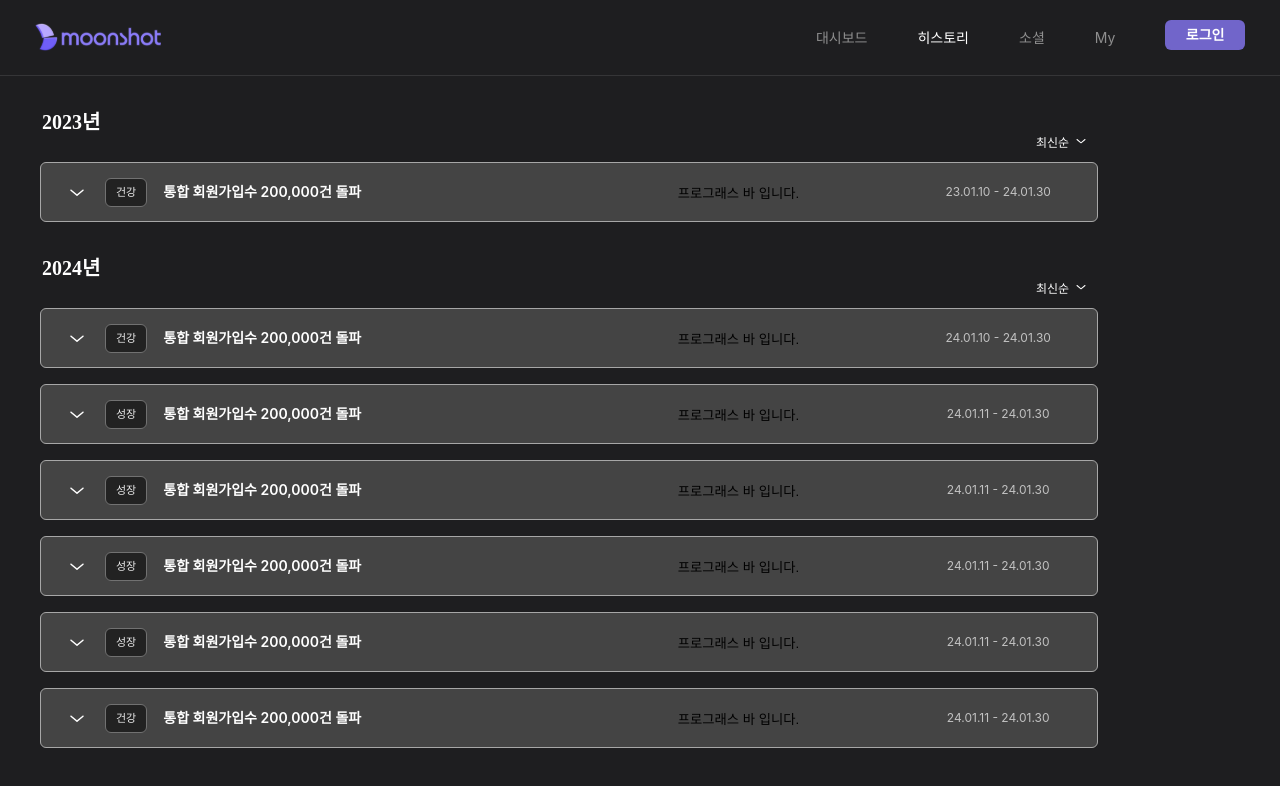
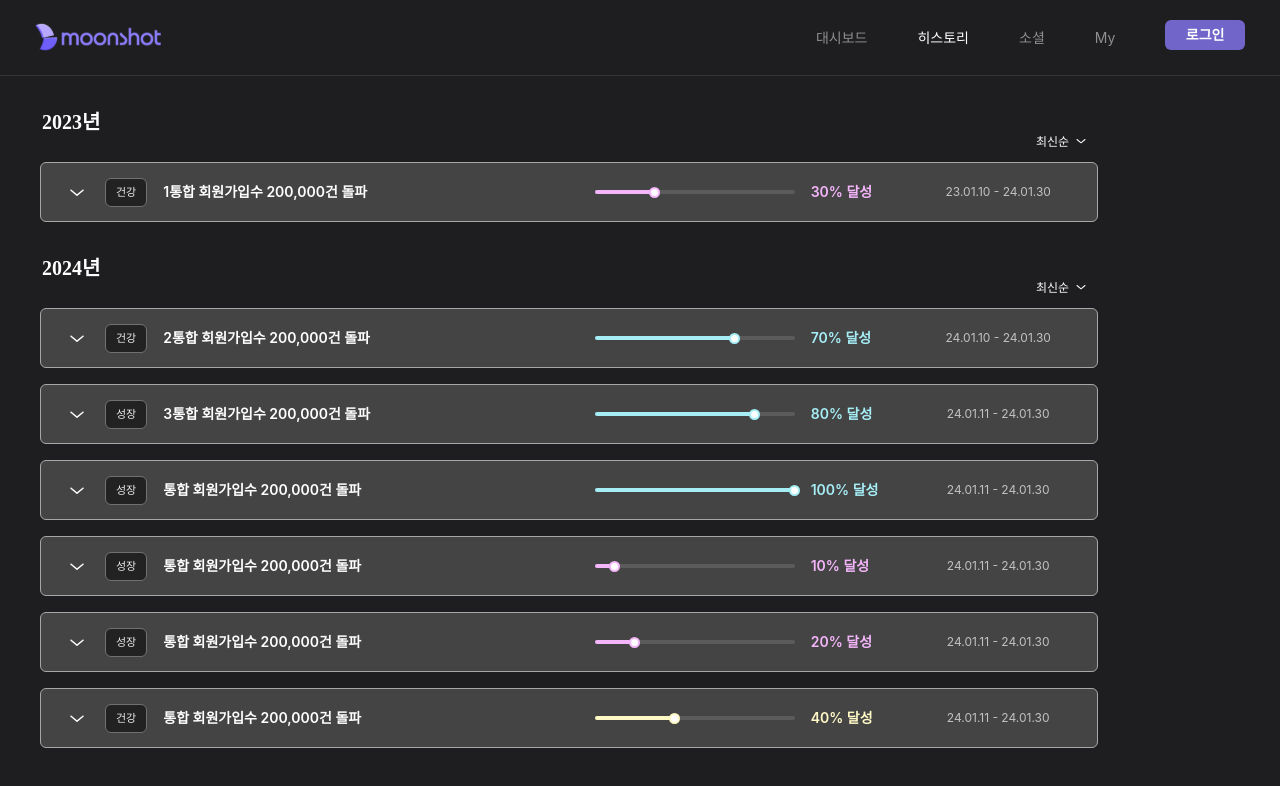
Before and after one commit to MOONSHOT-Team/MOONSHOT-CLIENT, a React (Vite) app: page /history in a window 1280 px wide. Shown: the top 786 px of the page. Built offline with nearby package versions, Linux system fonts and the light colour scheme; a web font is replaced by a local one; what emotion-normalize would draw is missing.

Commit message:
feat: dropDown 프로그래스 바 연결

```diff
--- a/src/History/components/ProgressBar.tsx
+++ b/src/History/components/HistoryProgressBar/index.tsx
@@ -1,7 +1,7 @@
 import styled from '@emotion/styled';
 interface ProgressBarProps {
   currentProgress: number;
-  maximumProgress: number;
+  maximumProgress?: number;
 }
 
 // history_progressbar 현재 진행 마크용
@@ -9,29 +9,38 @@ interface MarkerProps {
   value: number;
 }
 
-const ProgressBar = ({ currentProgress, maximumProgress }: ProgressBarProps) => {
+const HistoryProgressBar = ({ currentProgress, maximumProgress = 100 }: ProgressBarProps) => {
   const leftValue = (currentProgress / maximumProgress) * 20.0 - 0.6;
+  const percentValue = (currentProgress / maximumProgress) * 100;
+
   return (
-    <ProgressBarContainer>
+    <ProgressBarContainer isComplete={percentValue}>
       <StProgressBarWrapper>
-        <Progress value={currentProgress} max={maximumProgress} />
+        <Progress isComplete={percentValue} value={currentProgress} max={maximumProgress} />
         {/* history_progressbar 현재 진행 마크용*/}
         <StMarker value={leftValue} />
       </StProgressBarWrapper>
 
       {/* history_progressbar 진행률 표기 */}
-      <StCurrentProgressBox>{currentProgress}% 달성</StCurrentProgressBox>
+      <StCurrentProgressBox>{percentValue}% 달성</StCurrentProgressBox>
     </ProgressBarContainer>
   );
 };
 
-export default ProgressBar;
+export default HistoryProgressBar;
 
-const ProgressBarContainer = styled.div`
+const ProgressBarContainer = styled('div')<{ isComplete: number }>`
   display: flex;
   flex-direction: row;
   gap: 1.6rem;
-  color: ${({ theme }) => theme.colors.sub_yellow};
+  width: 29.8rem;
+  margin: 0 2.5rem 0 0.4rem;
+  color: ${({ theme, isComplete }) =>
+    isComplete < 40
+      ? theme.colors.sub_pink
+      : isComplete < 70
+        ? theme.colors.sub_yellow
+        : theme.colors.sub_mint};
 `;
 
 const StProgressBarWrapper = styled.div`
@@ -40,7 +49,7 @@ const StProgressBarWrapper = styled.div`
   align-items: center;
 `;
 
-const Progress = styled.progress`
+const Progress = styled('progress')<{ isComplete: number }>`
   width: 20rem;
   height: 0.4rem;
   color: ${({ theme }) => theme.colors.gray_450};
@@ -54,7 +63,12 @@ const Progress = styled.progress`
 
   /* 현재 진행률에 대한 색 조정  */
   &::-webkit-progress-value {
-    background-color: ${({ theme }) => theme.colors.sub_yellow};
+    background-color: ${({ theme, isComplete }) =>
+      isComplete < 40
+        ? theme.colors.sub_pink
+        : isComplete < 70
+          ? theme.colors.sub_yellow
+          : theme.colors.sub_mint};
     border-radius: 5px;
   }
 `;
@@ -73,7 +87,6 @@ const StMarker = styled.div<MarkerProps>`
   border-radius: 10px;
 `;
 
-// 프로그래스 바 주위 현재 진행률 표기에 대한 색, 폰트 조정 (현재는 (1)AddOkr_Progressbar, (2)SideSheet_progressbar, (3)history_progressbar)
 const StCurrentProgressBox = styled.p`
   ${({ theme }) => theme.fonts.body_14_semibold};
 `;
--- a/src/History/components/dropDown/HistoryList.tsx
+++ b/src/History/components/dropDown/HistoryList.tsx
@@ -1,9 +1,11 @@
+import ProgressBar from '@components/ProgressBar';
 import { css } from '@emotion/react';
 import styled from '@emotion/styled';
 import { useState } from 'react';
 
 import { CloseDropDownIcon, DropDownIcon } from '../../assets/icons';
 import { IKeyResult, IObjective, ITask } from '../../type/okrTypes';
+import HistoryProgressBar from '../HistoryProgressBar';
 import HistoryListDetails from './HistoryListDetails';
 import ListOrder from './ListOrder';
 
@@ -13,7 +15,11 @@ interface IHistoryListProps {
 }
 
 const HistoryList: React.FC<IHistoryListProps> = ({ year, objList }) => {
-  const [isVisalbe, setIsVisalbe] = useState(false);
+  const [isVisalbe, setIsVisalbe] = useState<number | null>(null);
+
+  const handleObjectiveClick = (objId: number) => {
+    setIsVisalbe((previousObjId) => (previousObjId === objId ? null : objId));
+  };
 
   return (
     <>
@@ -21,42 +27,35 @@ const HistoryList: React.FC<IHistoryListProps> = ({ year, objList }) => {
         <StEachYear>{year}년</StEachYear>
         <ListOrder />
       </div>
-      {objList.map(
-        ({
-          objId,
-          title,
-          objCategory,
-          //   progress,
-          objPeriod,
-          krList,
-        }) => (
+
+      {objList.map(({ objId, title, objCategory, progress, objPeriod, krList }) => (
         <ul key={`${objId}+${objCategory}`}>
-            <StObjectiveContainer onClick={() => setIsVisalbe(!isVisalbe)}>
+          <StObjectiveContainer onClick={() => handleObjectiveClick(objId)}>
             <StObjectiveWrapper>
               {isVisalbe ? <CloseDropDownIcon /> : <DropDownIcon />}
               <StObjectiveCategory>{objCategory}</StObjectiveCategory>
               <StObjectTitle>{title}</StObjectTitle>
             </StObjectiveWrapper>
-              <div css={OProgressBar}>프로그래스 바 입니다.</div>
+            <HistoryProgressBar currentProgress={progress} maximumProgress={100} />
             <StObjectivePeriod>{objPeriod}</StObjectivePeriod>
           </StObjectiveContainer>
-            <HistoryListDetails visibility={isVisalbe}>
-              {krList.map(
-                ({
-                  krId,
-                  krIdx,
-                  krTitle,
-                  //  krProgress,
-                  taskList,
-                }: IKeyResult) => (
+
+          <HistoryListDetails visibility={isVisalbe === objId}>
+            {krList.map(({ krId, krIdx, krTitle, krProgress, taskList }: IKeyResult) => (
               <ul css={KrTaskLayout} key={`${krId}+${krTitle}`}>
                 <StKeyResultContainer>
                   <StKeyResultWrapper>
                     <StOKRIndex>KR {krIdx + 1}</StOKRIndex>
                     <StOKRContent>{krTitle}</StOKRContent>
                   </StKeyResultWrapper>
-                      <div css={KrProgressBar}>프로그래스 바 입니다.</div>
+                  <StKeyResultProgressBar>
+                    <div css={KrProgressBar}>
+                      <ProgressBar currentProgress={krProgress} maximumProgress={100} />
+                    </div>
+                    {krProgress}% 달성
+                  </StKeyResultProgressBar>
                 </StKeyResultContainer>
+
                 <div css={TaskLayout}>
                   {taskList.map(({ taskId, taskTitle, taskIdx }: ITask) => (
                     <StTaskContainer key={`${taskId}+${taskTitle}`}>
@@ -68,12 +67,10 @@ const HistoryList: React.FC<IHistoryListProps> = ({ year, objList }) => {
                   ))}
                 </div>
               </ul>
-                ),
-              )}
+            ))}
           </HistoryListDetails>
         </ul>
-        ),
-      )}
+      ))}
     </>
   );
 };
@@ -131,11 +128,6 @@ const StObjectTitle = styled.p`
   color: ${({ theme }) => theme.colors.gray_000};
 `;
 
-const OProgressBar = css`
-  width: 29.8rem;
-  margin: 0 2.5rem 0 0.4rem;
-`;
-
 const StObjectivePeriod = styled.p`
   width: 15.5rem;
   ${({ theme }) => theme.fonts.body_12_regular};
@@ -181,9 +173,20 @@ const StOKRContent = styled.p`
   color: ${({ theme }) => theme.colors.gray_000};
 `;
 
-const KrProgressBar = css`
+const StKeyResultProgressBar = styled.div`
+  display: flex;
+  flex-direction: row;
+  gap: 1.6rem;
+  align-items: center;
   width: 27.6rem;
   margin-left: 11rem;
+  ${({ theme }) => theme.fonts.body_13_medium};
+
+  color: ${({ theme }) => theme.colors.gray_300};
+`;
+
+const KrProgressBar = css`
+  width: 20rem;
 `;
 
 const TaskLayout = css`
--- a/src/History/components/dropDown/ListOrder.tsx
+++ b/src/History/components/dropDown/ListOrder.tsx
@@ -18,5 +18,5 @@ const StAlignFilter = styled.button`
   height: 1.7rem;
   margin-right: 0.9rem;
   color: ${({ theme }) => theme.colors.gray_000};
-  ${({ theme }) => theme.fonts.btn_12_medium};
+  ${({ theme }) => theme.fonts.body_12_medium};
 `;
--- a/src/History/constants/dummydata.ts
+++ b/src/History/constants/dummydata.ts
@@ -9,16 +9,16 @@ export const DUMMYDATA: DummyData = {
         objList: [
           {
             objId: 7,
-            title: '통합 회원가입수 200,000건 돌파',
+            title: '1통합 회원가입수 200,000건 돌파',
             objCategory: '건강',
-            progress: 0,
+            progress: 30,
             objPeriod: '23.01.10 - 24.01.30',
             objIdx: -1,
             krList: [
               {
                 krId: 19,
                 krTitle: '1번째 Key Result',
-                krProgress: 0,
+                krProgress: 70,
                 krIdx: 0,
                 taskList: [
                   {
@@ -64,7 +64,7 @@ export const DUMMYDATA: DummyData = {
               {
                 krId: 21,
                 krTitle: '3번째 Key Result',
-                krProgress: 0,
+                krProgress: 10,
                 krIdx: 2,
                 taskList: [
                   {
@@ -94,16 +94,16 @@ export const DUMMYDATA: DummyData = {
         objList: [
           {
             objId: 6,
-            title: '통합 회원가입수 200,000건 돌파',
+            title: '2통합 회원가입수 200,000건 돌파',
             objCategory: '건강',
-            progress: 0,
+            progress: 70,
             objPeriod: '24.01.10 - 24.01.30',
             objIdx: -1,
             krList: [
               {
                 krId: 16,
                 krTitle: '1번째 Key Result',
-                krProgress: 0,
+                krProgress: 40,
                 krIdx: 0,
                 taskList: [
                   {
@@ -173,9 +173,9 @@ export const DUMMYDATA: DummyData = {
           },
           {
             objId: 1,
-            title: '통합 회원가입수 200,000건 돌파',
+            title: '3통합 회원가입수 200,000건 돌파',
             objCategory: '성장',
-            progress: 0,
+            progress: 80,
             objPeriod: '24.01.11 - 24.01.30',
             objIdx: -1,
             krList: [
@@ -244,7 +244,7 @@ export const DUMMYDATA: DummyData = {
             objId: 2,
             title: '통합 회원가입수 200,000건 돌파',
             objCategory: '성장',
-            progress: 0,
+            progress: 100,
             objPeriod: '24.01.11 - 24.01.30',
             objIdx: -1,
             krList: [
@@ -313,7 +313,7 @@ export const DUMMYDATA: DummyData = {
             objId: 3,
             title: '통합 회원가입수 200,000건 돌파',
             objCategory: '성장',
-            progress: 0,
+            progress: 10,
             objPeriod: '24.01.11 - 24.01.30',
             objIdx: -1,
             krList: [
@@ -382,7 +382,7 @@ export const DUMMYDATA: DummyData = {
             objId: 4,
             title: '통합 회원가입수 200,000건 돌파',
             objCategory: '성장',
-            progress: 0,
+            progress: 20,
             objPeriod: '24.01.11 - 24.01.30',
             objIdx: -1,
             krList: [
@@ -412,7 +412,7 @@ export const DUMMYDATA: DummyData = {
               {
                 krId: 11,
                 krTitle: '2번째 Key Result',
-                krProgress: 0,
+                krProgress: 60,
                 krIdx: 1,
                 taskList: [
                   {
@@ -435,7 +435,7 @@ export const DUMMYDATA: DummyData = {
               {
                 krId: 12,
                 krTitle: '3번째 Key Result',
-                krProgress: 0,
+                krProgress: 100,
                 krIdx: 2,
                 taskList: [
                   {
@@ -461,14 +461,14 @@ export const DUMMYDATA: DummyData = {
             objId: 5,
             title: '통합 회원가입수 200,000건 돌파',
             objCategory: '건강',
-            progress: 0,
+            progress: 40,
             objPeriod: '24.01.11 - 24.01.30',
             objIdx: -1,
             krList: [
               {
                 krId: 13,
                 krTitle: '1번째 Key Result',
-                krProgress: 0,
+                krProgress: 30,
                 krIdx: 0,
                 taskList: [
                   {
@@ -491,7 +491,7 @@ export const DUMMYDATA: DummyData = {
               {
                 krId: 14,
                 krTitle: '2번째 Key Result',
-                krProgress: 0,
+                krProgress: 20,
                 krIdx: 1,
                 taskList: [
                   {
--- a/src/common/styles/theme.ts
+++ b/src/common/styles/theme.ts
@@ -139,13 +139,6 @@ const fonts = {
     weight: 500,
     lineHeight: 1.4,
   }),
-  btn_12_medium: FONT({
-    family: PRETENDARDFAMILY,
-    size: 1.2,
-    fontStyle: 'normal',
-    weight: 500,
-    lineHeight: 2,
-  }),
 
   btn_11_semibold: FONT({
     family: PRETENDARDFAMILY,
```
Lines whose indentation alone changed are shown as unchanged.
